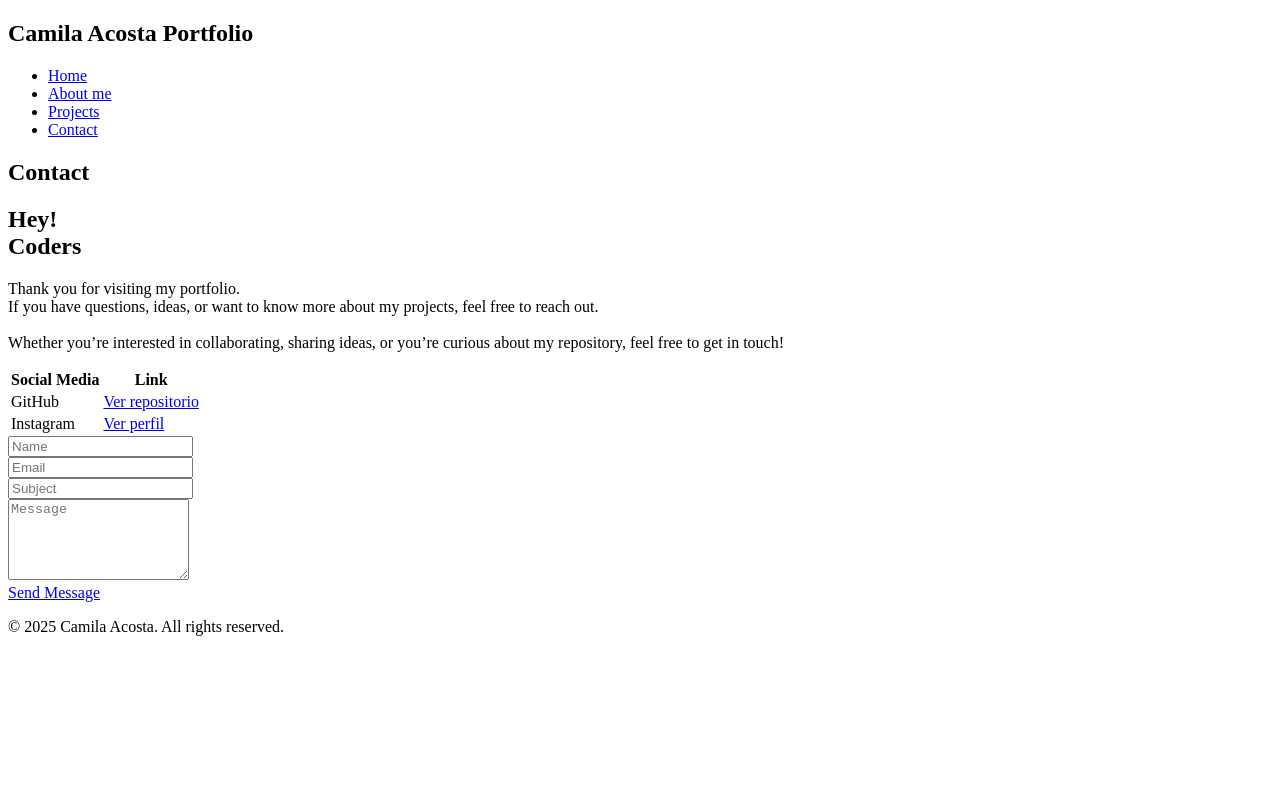
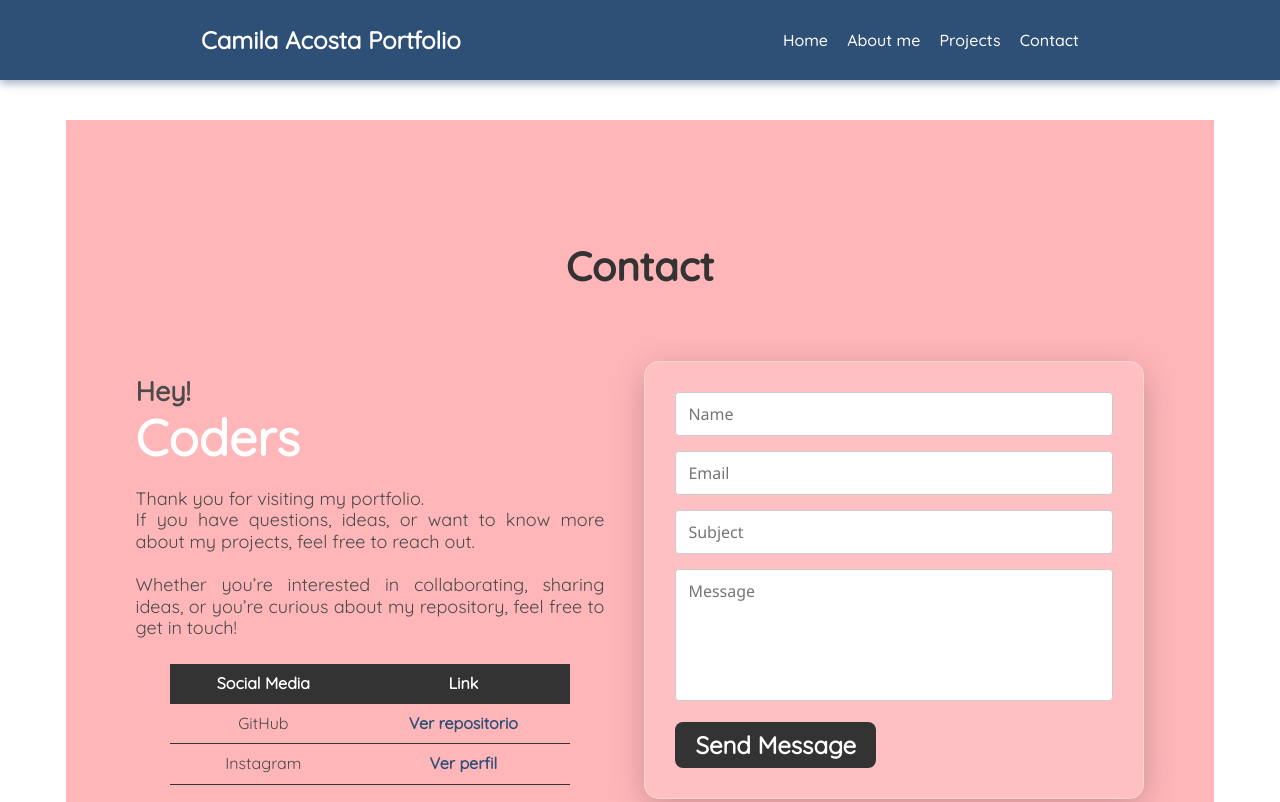
Before and after one commit to Militaseeee/portfolio_new, a plain HTML site: page src/html/contact.html in a window 1280 px wide. Shown: the top 802 px of the page. Drawn offline with Linux system fonts and the light colour scheme; the site is published under a folder, as on GitHub Pages, so addresses that start at the root find nothing.

Commit message:
Add files via upload

```diff
--- a/src/html/contact.html
+++ b/src/html/contact.html
@@ -3,8 +3,8 @@
 <head>
     <meta charset="UTF-8">
     <meta name="viewport" content="width=device-width, initial-scale=1.0">
-    <link rel="stylesheet" type="text/css" href="/src/css/style.css">
-    <link rel="stylesheet" type="text/css" href="/src/css/contact.css">
+    <link rel="stylesheet" type="text/css" href="../../src/css/style.css">
+    <link rel="stylesheet" type="text/css" href="../../src/css/contact.css">
     <link rel="icon" type="image/icon" href="../../assets/images/portafolio.png">
     <title>Portfolio Camila A</title>
 </head>
@@ -15,8 +15,8 @@
         <nav class="navigator-bar">
             <h1 class="title-navbar">Camila Acosta Portfolio</h1>
             <ul class="list-navbar">
-                <li><a href="/index.html">Home</a></li>
-                <li><a href="/index.html#about">About me</a></li>
+                <li><a href="../../index.html">Home</a></li>
+                <li><a href="../../index.html#about">About me</a></li>
                 <li><a href="../../src/html/project.html">Projects</a></li>
                 <li><a href="../../src/html/contact.html">Contact</a></li>
             </ul>
```
Also changed, not shown: index.html (+2 -2 lines).
